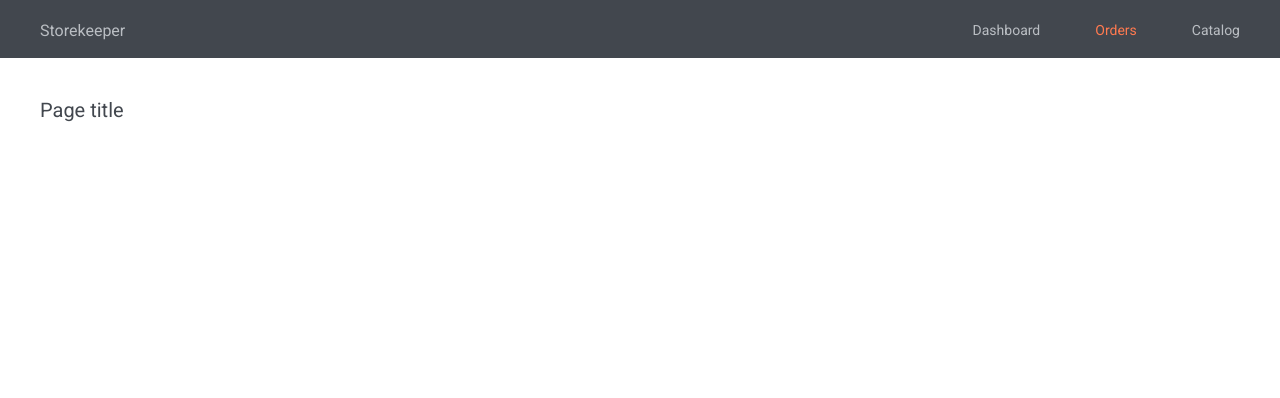
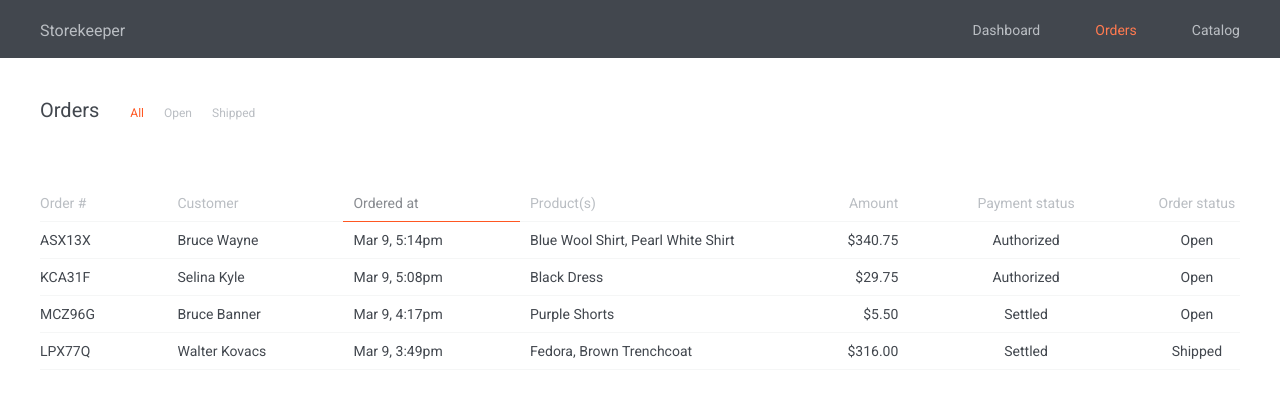
Before and after one commit to kgosse/storekeeper, a React app: page / in a window 1280 px wide. Shown: the top 398 px of the page. Built offline with nearby package versions, Linux system fonts and the light colour scheme.

Commit message:
add dynamic content

```diff
--- a/package.json
+++ b/package.json
@@ -12,7 +12,9 @@
     "babel-core": "5.8.14",
     "babel-loader": "5.3.2",
     "css-loader": "^0.23.0",
+    "moment": "^2.10.6",
     "node-sass": "^3.4.2",
+    "numeral": "^1.5.3",
     "react": "^0.14.3",
     "react-dom": "^0.14.3",
     "react-hot-loader": "^1.3.0",
--- a/src/components/App.jsx
+++ b/src/components/App.jsx
@@ -1,6 +1,7 @@
 import React from 'react';
-import MainHeader from './main_header';
-import Page from './Page';
+import MainHeader from './main_header.jsx';
+import Page from './Page.jsx';
+import Orders from './Orders.jsx';
 
 class App extends React.Component{
     render(){
@@ -8,7 +9,7 @@
             <div className="app">
                 <MainHeader />
                 <Page>
-                    <h1>Page title</h1>
+                    <Orders />
                 </Page>
             </div>
         )
--- /dev/null
+++ b/src/components/Orders.jsx
@@ -0,0 +1,53 @@
+/**
+ * Created by kevin gosse on 04/12/2015.
+ */
+import React from 'react';
+import PageHeader from './page_header.jsx';
+import OrdersTable from './orders/orders_table.jsx';
+import { toTitleCase } from '../lib/formatters';
+import ORDERS_DATA from '../data/orders';
+
+const STATUSES = ['all', 'open', 'shipped'];
+
+class Orders extends React.Component{
+    constructor(props){
+        super(props);
+        this.state = {selectedStatus: 'all'};
+    }
+
+    render(){
+        const { selectedStatus } = this.state;
+
+        const statuses = STATUSES.map((status, i)=>{
+            const className = status === selectedStatus ? 'selected status' : 'status';
+            return (
+                <a key={i} className={className} onClick={this.handleStatusClick.bind(this, status)}>
+                    {toTitleCase(status)}
+                </a>
+            );
+        });
+
+        let orders = ORDERS_DATA;
+        if (selectedStatus !== 'all'){
+            orders = ORDERS_DATA.filter((order)=>{
+                return order.orderStatus === selectedStatus;
+            })
+        }
+
+        return (
+            <div className="orders">
+                <PageHeader>
+                    <h1>Orders</h1>
+                    <nav className="status-nav">{statuses}</nav>
+                </PageHeader>
+                <OrdersTable orders={orders} />
+            </div>
+        )
+    }
+
+    handleStatusClick(status){
+        this.setState({ selectedStatus: status });
+    }
+}
+
+export default Orders;
--- a/src/components/main_header.js
+++ b/src/components/main_header.jsx
@@ -2,7 +2,7 @@
  * Created by kevin gosse on 04/12/2015.
  */
 import React from 'react';
-import MainNav from './main_nav';
+import MainNav from './main_nav.jsx';
 
 class MainHeader extends React.Component{
     render(){
--- /dev/null
+++ b/src/components/orders/order_row.jsx
@@ -0,0 +1,23 @@
+import React from 'react';
+import { toMoney, toDateTime, toTitleCase } from '../../lib/formatters';
+
+class OrderRow extends React.Component{
+    render(){
+        const { order } = this.props;
+        const products = order.products.map((p)=>p.name).join(', ');
+
+        return (
+            <tr className="order">
+                <td>{order.reference}</td>
+                <td>{order.customer}</td>
+                <td className="sorted-by">{toDateTime(order.orderedAt)}</td>
+                <td>{products}</td>
+                <td className="amount">{toMoney(order.amount)}</td>
+                <td className="status">{toTitleCase(order.paymentStatus)}</td>
+                <td className="status">{toTitleCase(order.orderStatus)}</td>
+            </tr>
+        )
+    }
+}
+
+export default OrderRow;
--- /dev/null
+++ b/src/components/orders/orders_table.jsx
@@ -0,0 +1,31 @@
+import React from 'react';
+import OrderRow from './order_row.jsx';
+
+class OrdersTable extends React.Component{
+    render(){
+        const rows = this.props.orders.map((order, i)=>{
+            return <OrderRow order={order} key={i} />;
+        });
+
+        return (
+            <table className="orders-table">
+                <thead>
+                <tr>
+                    <th>Order #</th>
+                    <th>Customer</th>
+                    <th className="sorted-by">Ordered at</th>
+                    <th>Product(s)</th>
+                    <th className="amount">Amount</th>
+                    <th className="status">Payment status</th>
+                    <th className="status">Order status</th>
+                </tr>
+                </thead>
+                <tbody>
+                {rows}
+                </tbody>
+            </table>
+        )
+    }
+}
+
+export default OrdersTable;
--- /dev/null
+++ b/src/components/page_header.jsx
@@ -0,0 +1,16 @@
+/**
+ * Created by kevin gosse on 04/12/2015.
+ */
+import React from 'react';
+
+class PageHeader extends React.Component{
+    render(){
+        return (
+            <header className="page-header">
+                {this.props.children}
+            </header>
+        )
+    }
+}
+
+export default PageHeader;
--- /dev/null
+++ b/src/data/orders.js
@@ -0,0 +1,52 @@
+import moment from 'moment';
+
+const ORDERS_DATA = [
+  {
+    reference: 'ASX13X',
+    customer: 'Bruce Wayne',
+    orderedAt: moment("2015-03-09T17:14:00.000Z"),
+    products: [
+      { name: 'Blue Wool Shirt', amount: 120.25 },
+      { name: 'Pearl White Shirt', amount: 220.50 }
+    ],
+    amount: 340.75,
+    paymentStatus: 'authorized',
+    orderStatus: 'open'
+  },
+  {
+    reference: 'KCA31F',
+    customer: 'Selina Kyle',
+    orderedAt: moment("2015-03-09T17:08:00.000Z"),
+    products: [
+      { name: 'Black Dress', amount: 29.75 }
+    ],
+    amount: 29.75,
+    paymentStatus: 'authorized',
+    orderStatus: 'open'
+  },
+  {
+    reference: 'MCZ96G',
+    customer: 'Bruce Banner',
+    orderedAt: moment("2015-03-09T16:17:00.000Z"),
+    products: [
+      { name: 'Purple Shorts', amount: 5.50 }
+    ],
+    amount: 5.50,
+    paymentStatus: 'settled',
+    orderStatus: 'open'
+  },
+  {
+    reference: 'LPX77Q',
+    customer: 'Walter Kovacs',
+    orderedAt: moment("2015-03-09T15:49:00.000Z"),
+    products: [
+      { name: 'Fedora', amount: 65.50 },
+      { name: 'Brown Trenchcoat', amount: 250.50 }
+    ],
+    amount: 316.00,
+    paymentStatus: 'settled',
+    orderStatus: 'shipped'
+  }
+];
+
+export default ORDERS_DATA;
--- /dev/null
+++ b/src/lib/formatters.js
@@ -0,0 +1,20 @@
+/* @flow */
+import numeral from 'numeral';
+import moment from 'moment';
+const Moment = moment().constructor;
+
+const toMoney = function (num: number) : string {
+  return numeral(num).format('$0,0.00');
+};
+
+const toDateTime = function (mom: Moment) : string {
+  return mom.format('MMM D, h:mma');
+};
+
+const toTitleCase = function (str: string) : string {
+  return str.replace(/\w\S*/g, (txt) => {
+    return txt.charAt(0).toUpperCase() + txt.substr(1).toLowerCase();
+  });
+};
+
+export { toMoney, toDateTime, toTitleCase };
```
Also changed, not shown: src/components/Page.jsx (renamed from src/components/Page.js), src/components/main_nav.jsx (renamed from src/components/main_nav.js).
